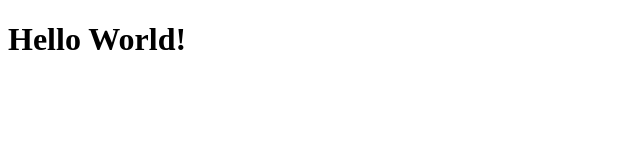
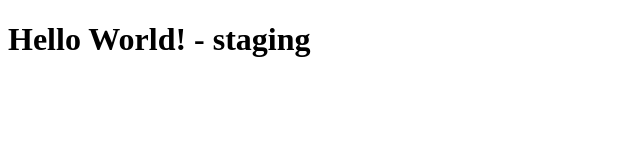
Before and after one commit to ChintanMakwana/sample-github-actions, a plain HTML site: page index.html in a window 1280 px wide. Shown: the whole page, without its empty margins (0-640 px from the left). Drawn offline with Linux system fonts and the light colour scheme.

Commit message:
new content added

```diff
--- a/index.html
+++ b/index.html
@@ -7,6 +7,6 @@
     <title>Sample GitHub Actions</title>
 </head>
 <body>
-    <h1>Hello World!</h1>
+    <h1>Hello World! - staging</h1>
 </body>
 </html>
```
